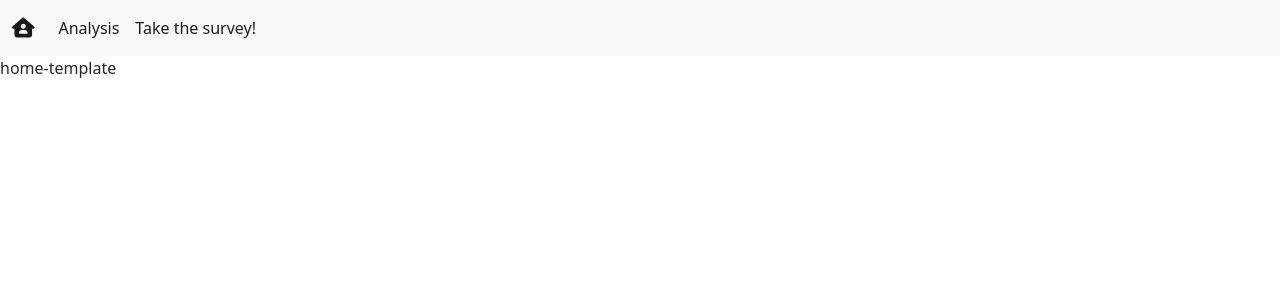
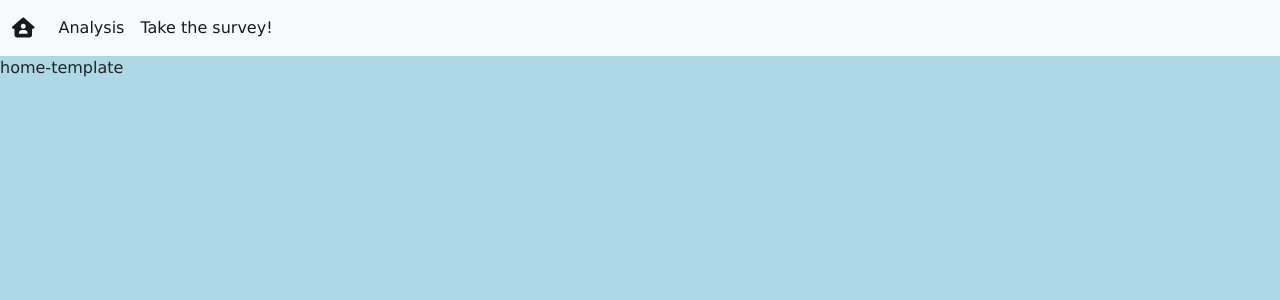
Before and after one commit to Senimtra/data-homeoffice-project, a Django app: page / in a window 1280 px wide. Shown: the top 300 px of the page. Run offline with Django 4.2, Linux system fonts and the light colour scheme.

Commit message:
add main css + move static files

```diff
--- a/core/templates/base.html
+++ b/core/templates/base.html
@@ -1,3 +1,4 @@
+{% load static %}
 <!DOCTYPE html>
 <html lang="en">
 
@@ -12,6 +13,9 @@
 
    <!-- ### Include Font Awesome ### -->
    <link rel="stylesheet" href="https://cdnjs.cloudflare.com/ajax/libs/font-awesome/6.2.0/css/all.min.css">
+
+   <!-- ### Link own CSS file ### -->
+   <link rel="stylesheet" href="{% static 'styles/styles.css' %}">
 
    <title>Homeoffice Monitor</title>
 </head>
@@ -31,7 +35,7 @@
                   <a class="nav-link active" aria-current="page" href="{% url 'analysis' %}">Analysis</a>
                </li>
                <li class="nav-item">
-                  <a class="nav-link active" aria-current="page" href="{% url 'employees' %}">Take the survey!</a>
+                  <a class="nav-link active" aria-current="page" href="{% url 'survey' %}">Take the survey!</a>
                </li>
             </ul>
          </div>
@@ -44,7 +48,6 @@
       integrity="sha384-MrcW6ZMFYlzcLA8Nl+NtUVF0sA7MsXsP1UyJoMp4YLEuNSfAP+JcXn/tWtIaxVXM"
       crossorigin="anonymous"></script>
 
-   {% load static %}
    <script src="{% static 'form_validation.js' %}"></script>
 </body>
 
--- a/core/templates/companies.html
+++ /dev/null
@@ -1,5 +0,0 @@
-{% extends "base.html" %}
-
-{% block content %}
-   <p>companies-template</p>
-{% endblock %}
--- a/core/templates/employees.html
+++ b/core/templates/survey.html
@@ -2,9 +2,9 @@
 
 {% block content %}
 
-<h4>Employee Survey</h4>
+<h4>Survey</h4>
 
-<form id="survey-form" action="employees/add" method="post">
+<form id="survey-form" action="survey/add" method="post">
    {% csrf_token %}
    <br>
 
--- a/core/urls.py
+++ b/core/urls.py
@@ -4,7 +4,6 @@ from . import views
 urlpatterns = [
    path('', views.home, name = 'home'),
    path('analysis', views.analysis, name = 'analysis'),
-   path('employees', views.employees, name = 'employees'),
-   path('companies', views.companies, name = 'companies'),
-   path('employees/add', views.add_employee, name = 'add_employee')
+   path('survey', views.survey, name = 'survey'),
+   path('survey/add', views.survey_add, name = 'survey_add')
 ]
--- a/core/views.py
+++ b/core/views.py
@@ -13,15 +13,11 @@ def analysis(request):
    context = {'employees': employees}
    return HttpResponse(template.render(context))
 
-def employees(request):
-   template = loader.get_template('employees.html')
+def survey(request):
+   template = loader.get_template('survey.html')
    return HttpResponse(template.render({}, request))
 
-def companies(request):
-   template = loader.get_template('companies.html')
-   return HttpResponse(template.render())
-
-def add_employee(request):
+def survey_add(request):
    gender = request.POST['gender']
    age = request.POST['age']
    children = request.POST['children']
--- /dev/null
+++ b/static/styles/styles.css
@@ -0,0 +1,4 @@
+body {
+  background-color: lightblue;
+  font-family: Verdana, Geneva, Tahoma, sans-serif;
+}
--- /dev/null
+++ b/static/styles/styles.scss
@@ -0,0 +1,4 @@
+body {
+	background-color: lightblue;
+	font-family: Verdana, Geneva, Tahoma, sans-serif;
+}
```
Also changed, not shown: static/js/form_validation.js (renamed from static/form_validation.js).
